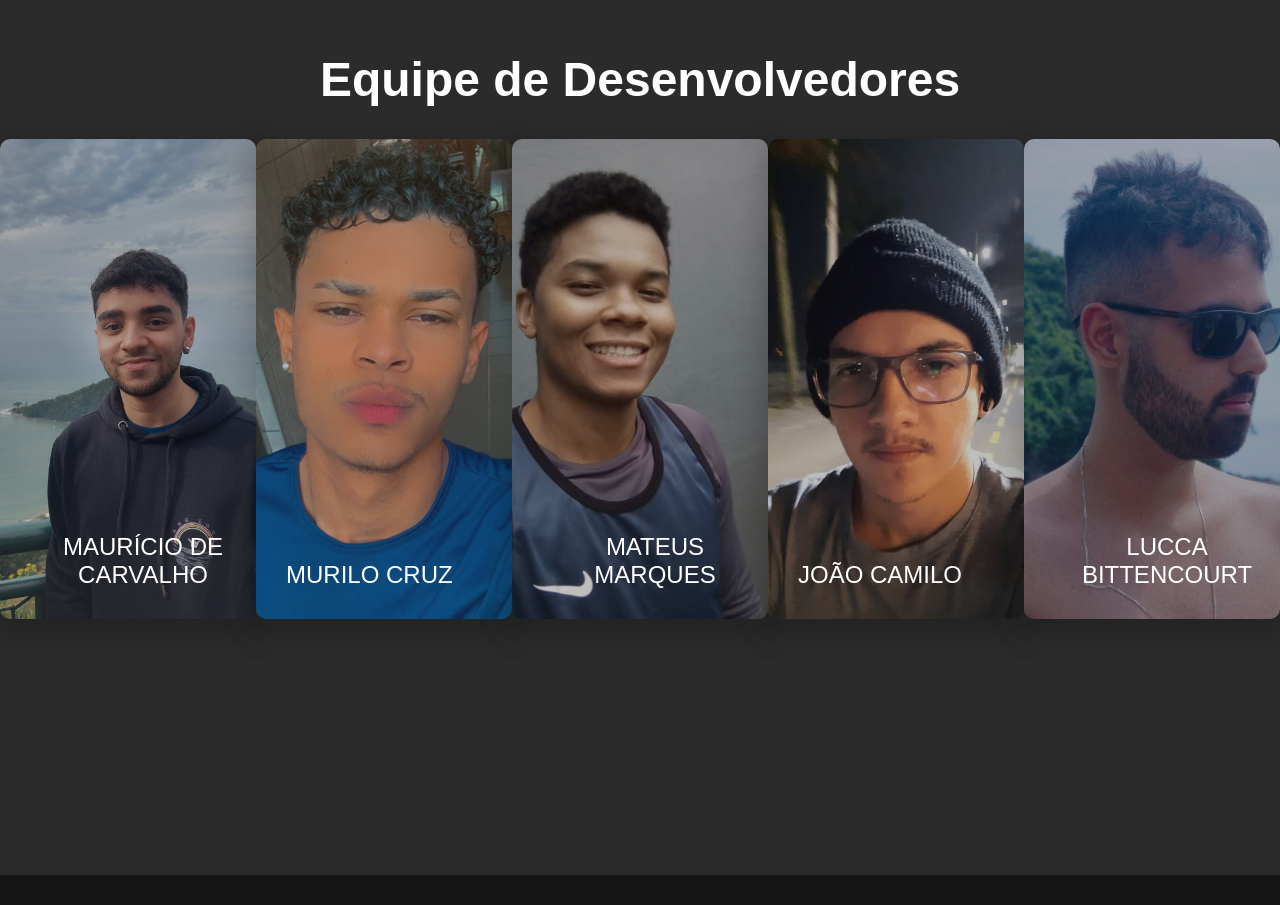
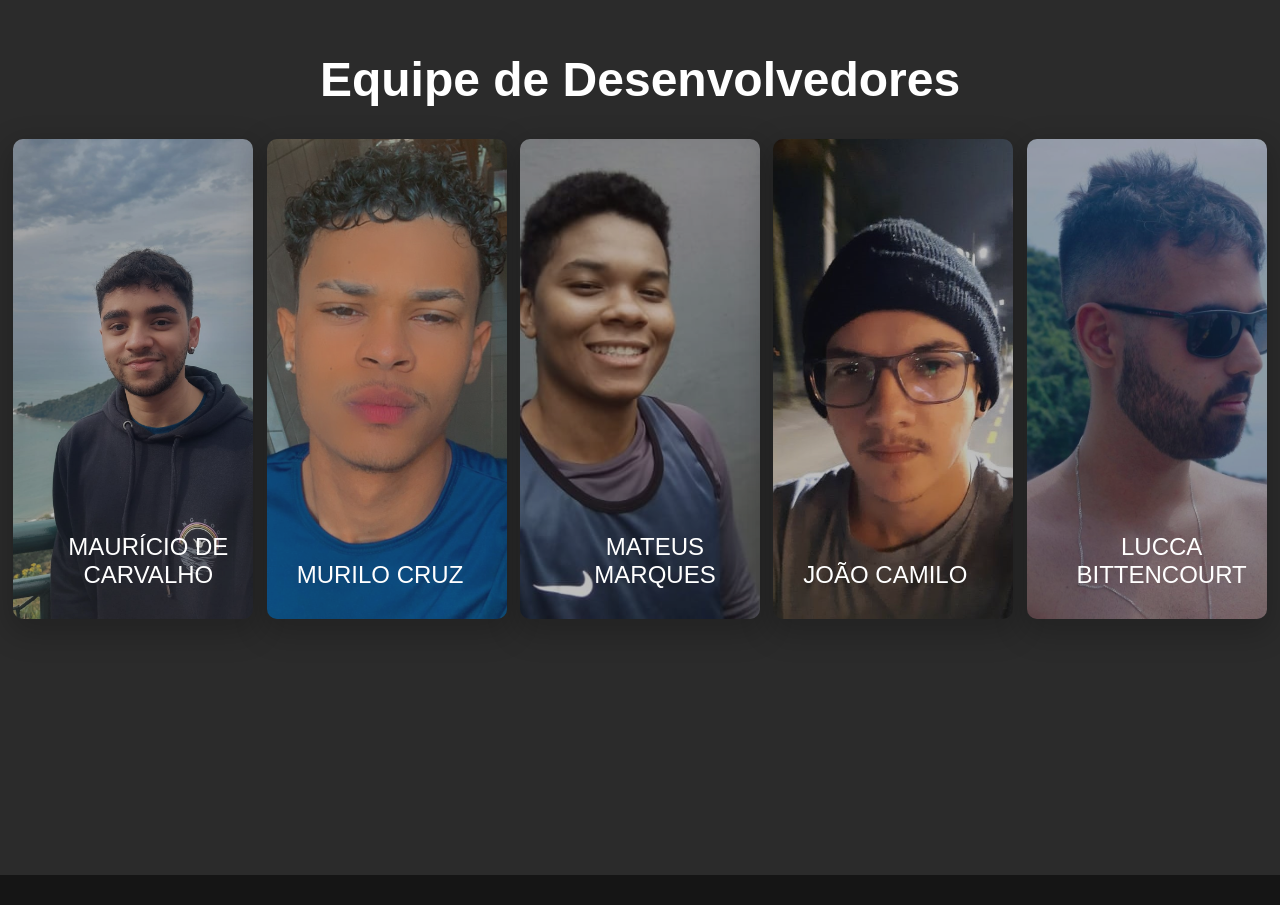
Before and after one commit to mauriciocr22/memories-and-melodies-master, a React (Vite) app: page / in a window 1280 px wide. Shown: the part 2740-3645 px from the top of the page. Built offline with nearby package versions, Linux system fonts and the light colour scheme; a web font is replaced by a local one.

Commit message:
style: melhorando design dos cards

```diff
--- a/src/components/People/style.css
+++ b/src/components/People/style.css
@@ -16,7 +16,9 @@
 }
 
 .card-people {
-  width: 18rem;
+  width: 100%;
+  max-width: 18rem;
+  min-width: 8rem;
   height: 30rem;
   border-radius: 10px;
   overflow: hidden;
@@ -79,3 +81,16 @@
   transition: opacity 0.3s ease-in;
   opacity: 1;
 }
+
+@media (max-width: 1600px) {
+  .card-people {
+    width: 100%;
+    max-width: 15rem;
+    min-width: 8rem;
+    height: 30rem;
+    border-radius: 10px;
+    overflow: hidden;
+    position: relative;
+    box-shadow: 0 10px 30px 5px rgba(0, 0, 0, 0.2);
+  }
+}
```
